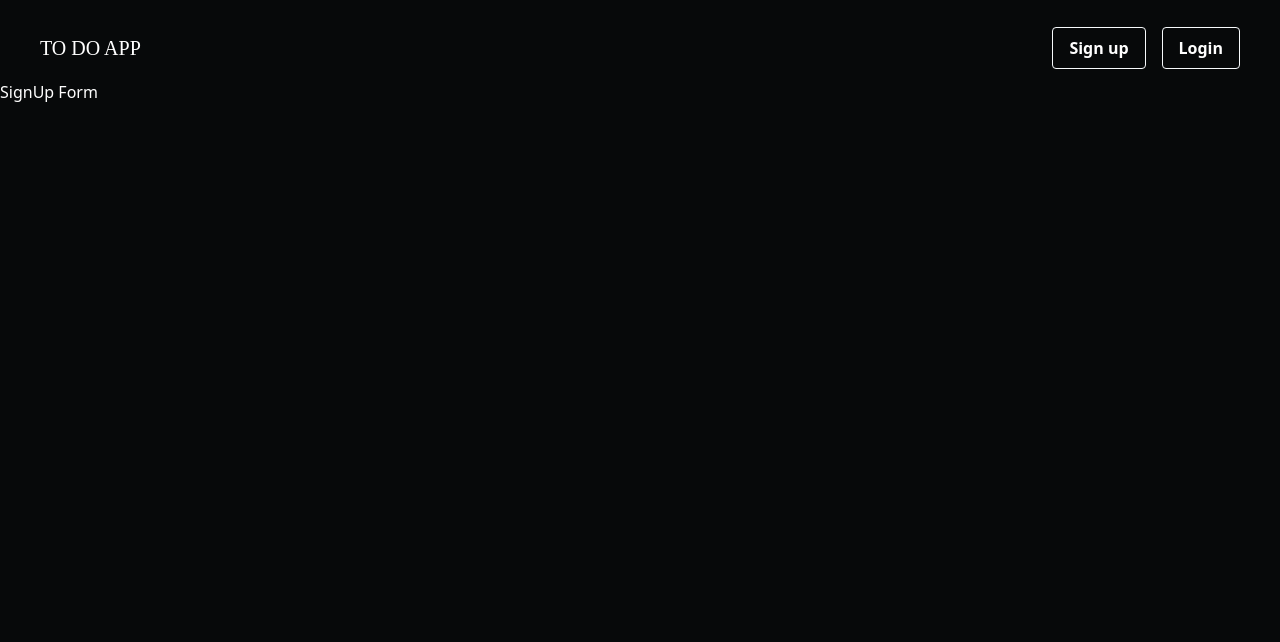
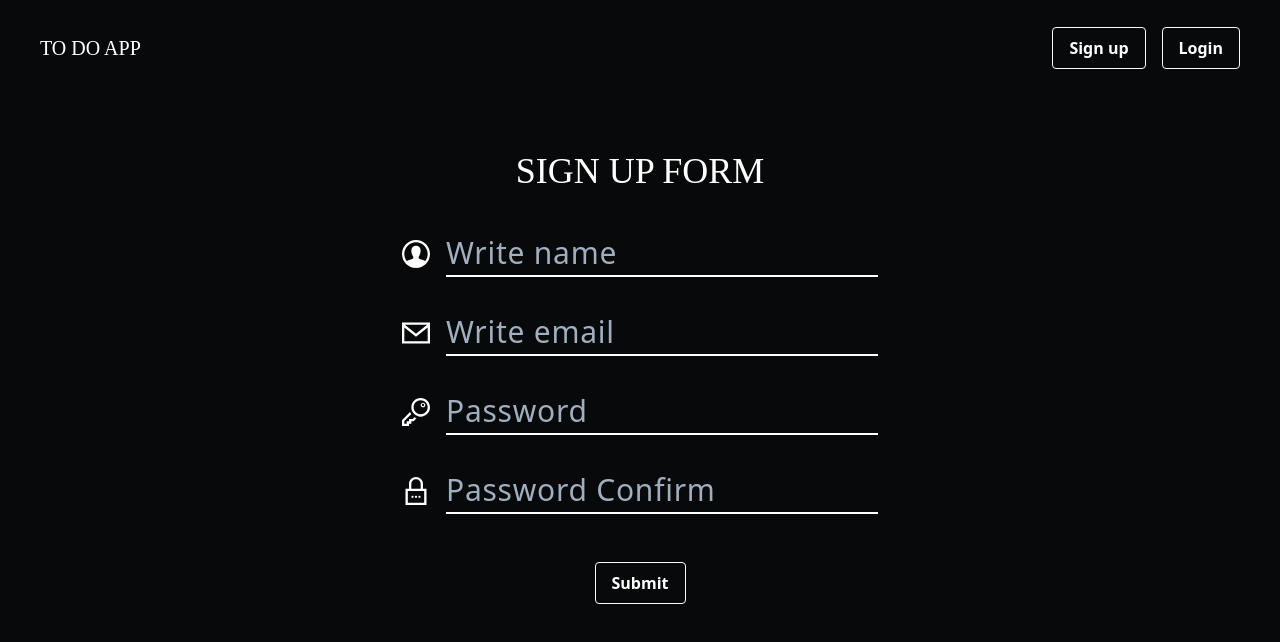
Before and after one commit to krsmayg/ToDoApp, a React (Create React App) app in the folder to-do-app/: page /signup in a window 1280 px wide. Shown: the top 642 px of the page. Built offline with nearby package versions, Linux system fonts and the light colour scheme.

Commit message:
SignUp Form + Formik

```diff
--- a/to-do-app/src/actions/index.js
+++ b/to-do-app/src/actions/index.js
@@ -1,5 +1,5 @@
 import axiosData from '../api/axiosConfig';
-import {FETCH_TASKS,CREATE_TASK,DELETE_TASK, UPDATE_TASK, LOGIN_USER} from '../actions/actionTypes';
+import {FETCH_TASKS,CREATE_TASK,DELETE_TASK, UPDATE_TASK, LOGIN_USER,SIGNUP_USER} from '../actions/actionTypes';
 import Cookies from 'universal-cookie';
 
 export const fetchTasks = () => async dispatch => {
@@ -41,7 +41,18 @@ export const loginUser = (userData) => async dispatch => {
     console.log(res.data);
     const cookies = new Cookies();
     cookies.set('jwt', res.data.token);
-    // console.log(cookies.get('jwt'));
   });
   dispatch({ type: LOGIN_USER, payload: {user: dataResponse.data.user, isLogin: true} });
 };
+
+
+export const signupUser = (userData) => async dispatch => {
+  let dataResponse = {}
+  console.log('hello from sign up', userData)
+  await axiosData.post('/users/signup',{...userData}).then(res => {
+    dataResponse = res.data;
+    const cookies = new Cookies();
+    cookies.set('jwt', res.data.token);
+  });
+  dispatch({ type: SIGNUP_USER, payload: {user: dataResponse.data.user, isLogin: true} });
+};
--- a/to-do-app/src/containers/Login.js
+++ b/to-do-app/src/containers/Login.js
@@ -9,7 +9,7 @@ const Login = (props) => {
     password: '',
   };
   const onSubmit =  values => {
-    console.log("Formik data: ", values)
+    // console.log("Formik data: ", values)
 
   };
   const validationSchema = Yup.object({
@@ -27,10 +27,11 @@ const Login = (props) => {
   }
   const errorStyle = "text-red-700 text-xl tracking-wider font-medium";
   const inputAuthStyle = "transition duration-500 ease-in-out text-3xl bg-transparent border-b-2  outline-none ml-4 tracking-wide transform focus:border-blue-400";
-  console.log('formik errors: ', formik.errors);
+  // console.log('formik errors: ', formik.errors);
   return (
-     <div className="flex w-full  h-screen justify-center items-center ">
-          <form onSubmit={formik.handleSubmit} className="text-white  h-64 flex flex-col">
+     <div className="flex w-full  justify-center items-center flex-col ">
+          <h1 className="text-4xl uppercase text-center mt-16 text-white font-medium pixel-font">Login Form</h1>
+          <form onSubmit={formik.handleSubmit} className="text-white  h-64 flex flex-col mt-8">
                 <div className="flex items-center">
                   <svg xmlns="http://www.w3.org/2000/svg" width="28" height="28" viewBox="0 0 24 24"><path d="M0 3v18h24v-18h-24zm21.518 2l-9.518 7.713-9.518-7.713h19.036zm-19.518 14v-11.817l10 8.104 10-8.104v11.817h-20z" fill="#fff"/></svg>
                   <input {...formik.getFieldProps('email')} name="email"  placeholder="Write email" type="email" className={` ${inputAuthStyle} ${formik.touched.email && formik.errors.email ? 'border-red-700' : 'border-white'}`}></input>
@@ -41,7 +42,7 @@ const Login = (props) => {
                   <input {...formik.getFieldProps('password')} name="password"  placeholder="Qwerty" type="password" className={` ${inputAuthStyle} ${formik.touched.password && formik.errors.password ? 'border-red-700' : 'border-white'}`}></input>
                 </div>
                 {formik.touched.password && formik.errors.password ? <p className={errorStyle}>{formik.errors.password}</p> : null}
-              <button onClick={() =>handleLogin(formik.values)} type="submit" className="self-center transition duration-500 ease-in-out text-white font-bold py-2 px-4 rounded transform hover:-translate-y-1 hover:scale-110 border-solid border border-gray-100 hover:bg-white hover:text-black outline-none mt-5 hover:border-0 ">Submit</button>
+              <button onClick={() =>handleLogin(formik.values)} type="submit" className="self-center transition duration-500 ease-in-out text-white font-bold py-2 px-4 rounded transform hover:-translate-y-1 hover:scale-110 border-solid border border-gray-100 hover:bg-white hover:text-black outline-none mt-12 hover:border-0 ">Submit</button>
           </form>
      </div>
    );
--- a/to-do-app/src/containers/SignUp.js
+++ b/to-do-app/src/containers/SignUp.js
@@ -1,8 +1,65 @@
 import React from 'react';
-const SignUp = () => {
+import {useFormik} from 'formik';
+import * as Yup from 'yup';
+import {connect} from 'react-redux';
+import {signupUser} from '../actions/index'
+const SignUp = (props) => {
+  const initialValues = {
+    email: '',
+    password: '',
+    name: '',
+    passwordConfirm: '',
+  };
+  const onSubmit =  values => {
+    // console.log("Formik data: ", values)
+
+  };
+  const validationSchema = Yup.object({
+      name: Yup.string().required('Required').min(3, 'Name is too short at least 3'),
+      email: Yup.string().email('Invalid email format').required('Required'),
+      password: Yup.string().required('Required').min(8, 'Password is too short - should be 8 chars minimum.'),
+      passwordConfirm: Yup.string().oneOf([Yup.ref('password'), null], 'Passwords must match')
+  });
+
+  const formik = useFormik({
+    initialValues,
+    onSubmit,
+    validationSchema
+  });
+  const handleSignUp = (userData) => {
+    props.signupUser(userData);
+  }
+  console.log('formik values: ', formik.values);
+  const errorStyle = "text-red-700 text-xl tracking-wider font-medium";
+  const inputAuthStyle = "transition duration-500 ease-in-out text-3xl bg-transparent border-b-2  outline-none ml-4 tracking-wide transform focus:border-blue-400";
   return (
-    <h1 className="text-white">SignUp Form</h1>
+     <div className="flex w-full  justify-center items-center flex-col ">
+            <h1 className="text-4xl uppercase text-center mt-16 text-white font-medium pixel-font">Sign up Form</h1>
+          <form onSubmit={formik.handleSubmit} className="text-white  h-64 flex flex-col mt-8">
+                <div className="flex items-center">
+                  <svg xmlns="http://www.w3.org/2000/svg" width="28" height="28" viewBox="0 0 24 24"><path d="M12 0c-6.627 0-12 5.373-12 12s5.373 12 12 12 12-5.373 12-12-5.373-12-12-12zm7.753 18.305c-.261-.586-.789-.991-1.871-1.241-2.293-.529-4.428-.993-3.393-2.945 3.145-5.942.833-9.119-2.489-9.119-3.388 0-5.644 3.299-2.489 9.119 1.066 1.964-1.148 2.427-3.393 2.945-1.084.25-1.608.658-1.867 1.246-1.405-1.723-2.251-3.919-2.251-6.31 0-5.514 4.486-10 10-10s10 4.486 10 10c0 2.389-.845 4.583-2.247 6.305z" fill="#fff"/></svg>
+                  <input {...formik.getFieldProps('name')} name="name"  placeholder="Write name" type="name" className={` ${inputAuthStyle} ${formik.touched.name && formik.errors.name ? 'border-red-700' : 'border-white'}`}></input>
+                </div>
+                {formik.touched.name && formik.errors.name ? <p className={errorStyle}>{formik.errors.name}</p> : null}
+                <div className="flex items-center mt-8">
+                  <svg xmlns="http://www.w3.org/2000/svg" width="28" height="28" viewBox="0 0 24 24"><path d="M0 3v18h24v-18h-24zm21.518 2l-9.518 7.713-9.518-7.713h19.036zm-19.518 14v-11.817l10 8.104 10-8.104v11.817h-20z" fill="#fff"/></svg>
+                  <input {...formik.getFieldProps('email')} name="email"  placeholder="Write email" type="email" className={` ${inputAuthStyle} ${formik.touched.email && formik.errors.email ? 'border-red-700' : 'border-white'}`}></input>
+                </div>
+                {formik.touched.email && formik.errors.email ? <p className={errorStyle}>{formik.errors.email}</p> : null}
+                <div className="flex items-center mt-8">
+                  <svg xmlns="http://www.w3.org/2000/svg" width="28" height="28" viewBox="0 0 24 24"><path d="M16 2c3.309 0 6 2.691 6 6s-2.691 6-6 6-6-2.691-6-6 2.691-6 6-6zm0-2c-4.418 0-8 3.582-8 8s3.582 8 8 8 8-3.582 8-8-3.582-8-8-8zm-5.405 16.4l-1.472 1.6h-3.123v2h-2v2h-2v-2.179l5.903-5.976c-.404-.559-.754-1.158-1.038-1.795l-6.865 6.95v5h6v-2h2v-2h2l2.451-2.663c-.655-.249-1.276-.562-1.856-.937zm7.405-11.4c.551 0 1 .449 1 1s-.449 1-1 1-1-.449-1-1 .449-1 1-1zm0-1c-1.104 0-2 .896-2 2s.896 2 2 2 2-.896 2-2-.896-2-2-2z" fill="#fff"/></svg>
+                  <input {...formik.getFieldProps('password')} name="password"  placeholder="Password" type="password" className={` ${inputAuthStyle} ${formik.touched.password && formik.errors.password ? 'border-red-700' : 'border-white'}`}></input>
+                </div>
+                {formik.touched.password && formik.errors.password ? <p className={errorStyle}>{formik.errors.password}</p> : null}
+                <div className="flex items-center mt-8">
+                  <svg xmlns="http://www.w3.org/2000/svg" width="28" height="28" viewBox="0 0 24 24"><path d="M10 17c0 .552-.447 1-1 1s-1-.448-1-1 .447-1 1-1 1 .448 1 1zm3 0c0 .552-.447 1-1 1s-1-.448-1-1 .447-1 1-1 1 .448 1 1zm3 0c0 .552-.447 1-1 1s-1-.448-1-1 .447-1 1-1 1 .448 1 1zm2-7v-4c0-3.313-2.687-6-6-6s-6 2.687-6 6v4h-3v14h18v-14h-3zm-10-4c0-2.206 1.795-4 4-4s4 1.794 4 4v4h-8v-4zm11 16h-14v-10h14v10z" fill="#fff"/></svg>
+                  <input {...formik.getFieldProps('passwordConfirm')} name="passwordConfirm"  placeholder="Password Confirm" type="password" className={` ${inputAuthStyle} ${formik.touched.passwordConfirm && formik.errors.passwordConfirm ? 'border-red-700' : 'border-white'}`}></input>
+                </div>
+                {formik.touched.passwordConfirm && formik.errors.passwordConfirm ? <p className={errorStyle}>{formik.errors.passwordConfirm}</p> : null}
+              <button onClick={() =>handleSignUp(formik.values)} type="submit" className="self-center transition duration-500 ease-in-out text-white font-bold py-2 px-4 rounded transform hover:-translate-y-1 hover:scale-110 border-solid border border-gray-100 hover:bg-white hover:text-black outline-none mt-12 hover:border-0 ">Submit</button>
+          </form>
+     </div>
    );
 }
 
-export default SignUp;
+export default connect(null, {signupUser})(SignUp);
--- a/to-do-app/src/reducers/authReducer.js
+++ b/to-do-app/src/reducers/authReducer.js
@@ -1,4 +1,4 @@
-import {LOGIN_USER} from '../actions/actionTypes';
+import {LOGIN_USER, SIGNUP_USER} from '../actions/actionTypes';
 export default (state={}, action) => {
   switch (action.type) {
     case LOGIN_USER:
@@ -7,6 +7,12 @@ export default (state={}, action) => {
         isLogin: action.payload.isLogin,
         userData: action.payload.user
       }
+    case SIGNUP_USER:
+      return {
+        ...state,
+        isLogin: action.payload.isLogin,
+        userData: action.payload.user
+      }
     default: return state
   }
 };
```
